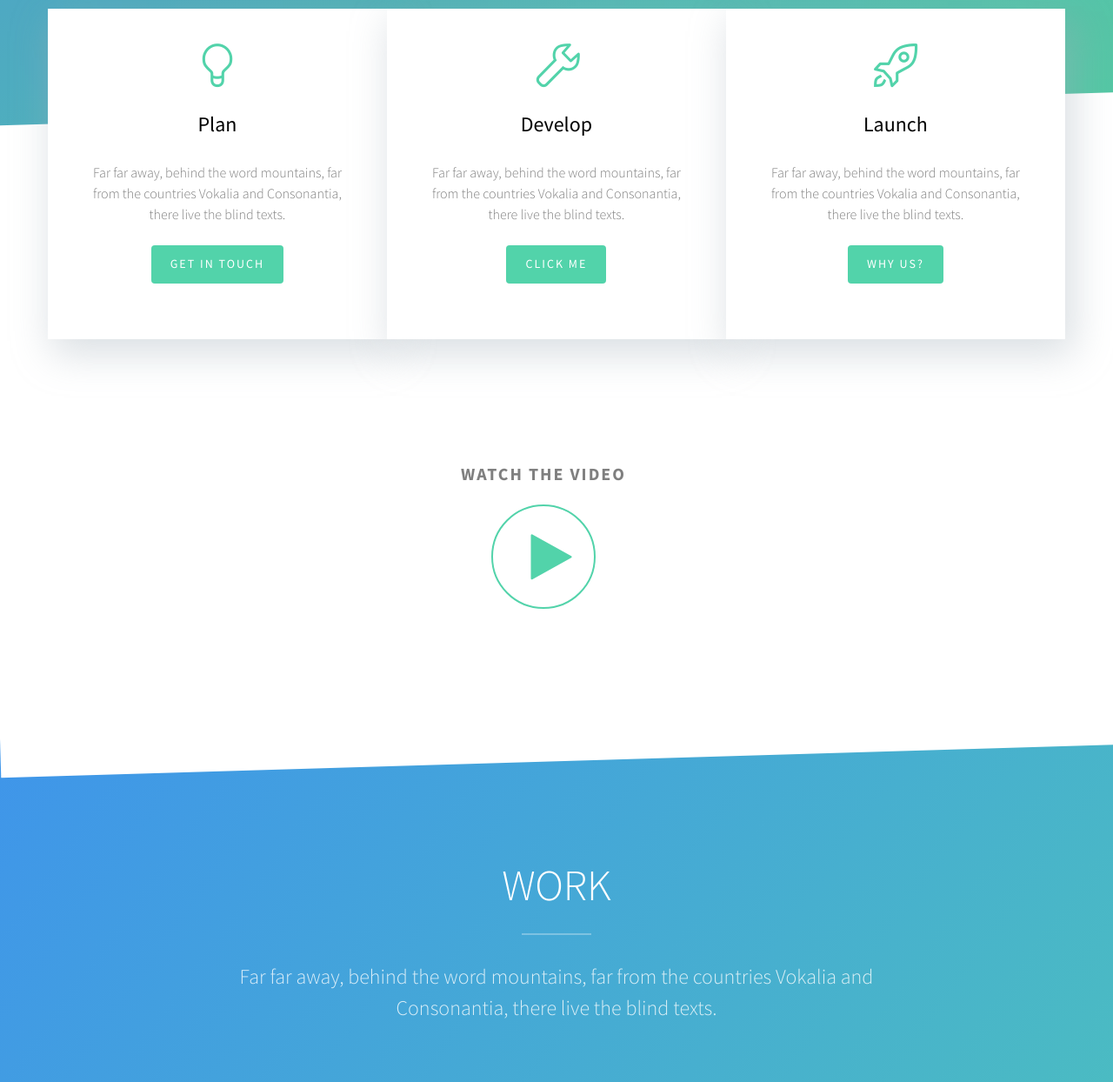
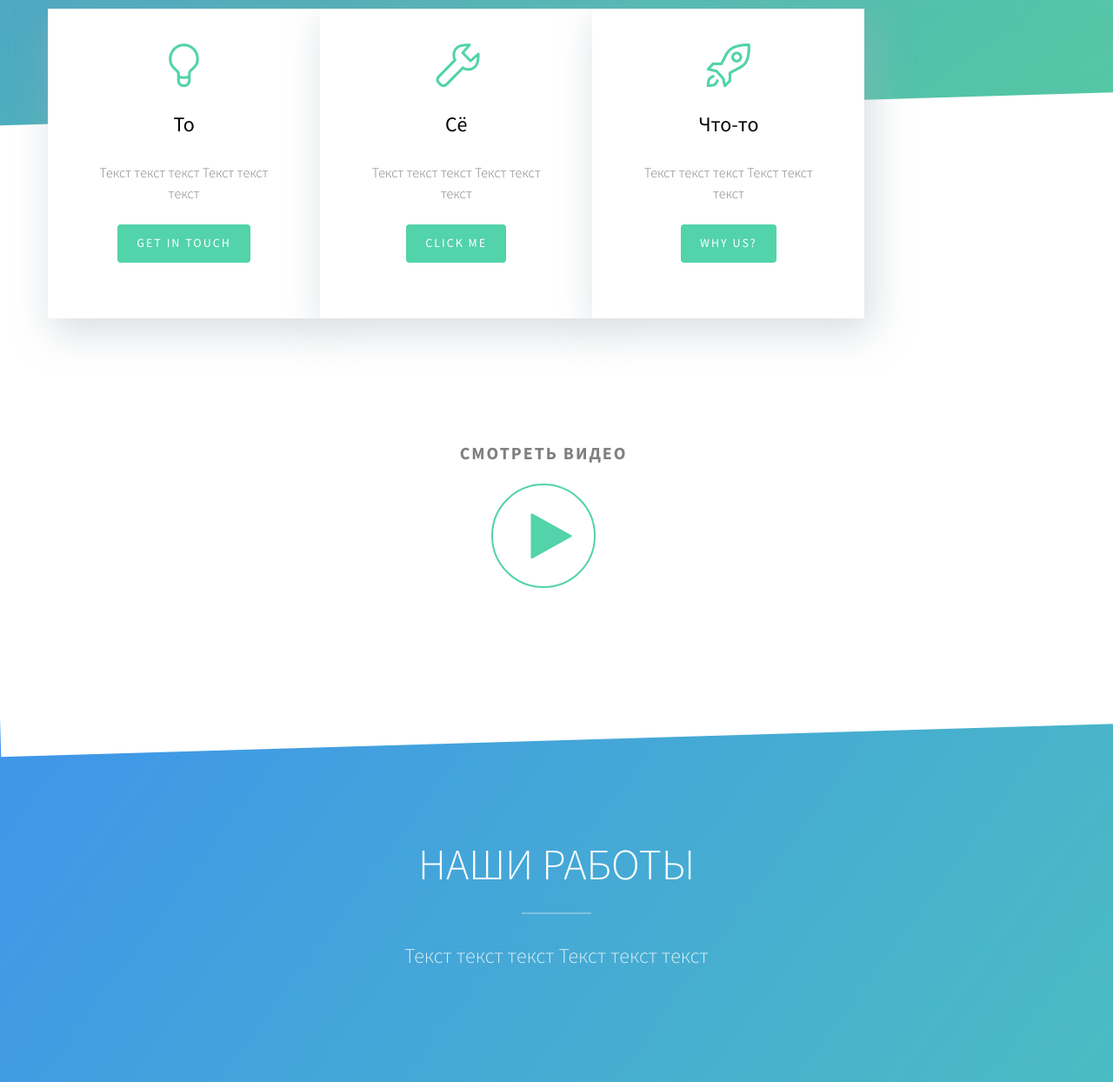
Before and after one commit to btlfreza/btlfreza.github.io, a plain HTML site: page index.html in a window 1280 px wide. Shown: the part 740-1984 px from the top of the page at 87% size. Drawn offline with Linux system fonts and the light colour scheme; some packages are replaced by stand-ins of ours; no server answers; files whose address does not match are found by name.

Commit message:
Update index.html

```diff
--- a/index.html
+++ b/index.html
@@ -225,8 +225,8 @@
 					<div class="overlay"></div>
 					<div class="fh5co-text">
 						<i class="fh5co-intro-icon icon-bulb"></i>
-						<h2>Plan</h2>
-						<p>Far far away, behind the word mountains, far from the countries Vokalia and Consonantia, there live the blind texts.</p>
+						<h2>То</h2>
+						<p>Текст текст текст Текст текст текст</p>
 						<p><a href="#" class="btn btn-primary">Get In Touch</a></p>
 					</div>
 				</div>
@@ -235,8 +235,8 @@
 					<div class="overlay"></div>
 					<div class="fh5co-text">
 						<i class="fh5co-intro-icon icon-wrench"></i>
-						<h2>Develop</h2>
-						<p>Far far away, behind the word mountains, far from the countries Vokalia and Consonantia, there live the blind texts.</p>
+						<h2>Сё</h2>
+						<p>Текст текст текст Текст текст текст</p>
 						<p><a href="#" class="btn btn-primary">Click Me</a></p>
 					</div>
 				</div>
@@ -245,14 +245,14 @@
 					<div class="overlay"></div>
 					<div class="fh5co-text">
 						<i class="fh5co-intro-icon icon-rocket"></i>
-						<h2>Launch</h2>
-						<p>Far far away, behind the word mountains, far from the countries Vokalia and Consonantia, there live the blind texts.</p>
+						<h2>Что-то</h2>
+						<p>Текст текст текст Текст текст текст</p>
 						<p><a href="#" class="btn btn-primary">Why Us?</a></p>
 					</div>
 				</div>
 			</div>
 			<div class="row watch-video text-center to-animate">
-				<span>Watch the video</span>
+				<span>Смотреть видео</span>
 
 				<a href="https://vimeo.com/channels/staffpicks/93951774" class="popup-vimeo btn-video"><i class="icon-play2"></i></a>
 			</div>
@@ -263,10 +263,10 @@
 		<div class="container">
 			<div class="row">
 				<div class="col-md-12 section-heading text-center">
-					<h2 class="to-animate">Work</h2>
+					<h2 class="to-animate">Наши работы</h2>
 					<div class="row">
 						<div class="col-md-8 col-md-offset-2 subtext to-animate">
-							<h3>Far far away, behind the word mountains, far from the countries Vokalia and Consonantia, there live the blind texts.</h3>
+							<h3>Текст текст текст Текст текст текст</h3>
 						</div>
 					</div>
 				</div>
```
